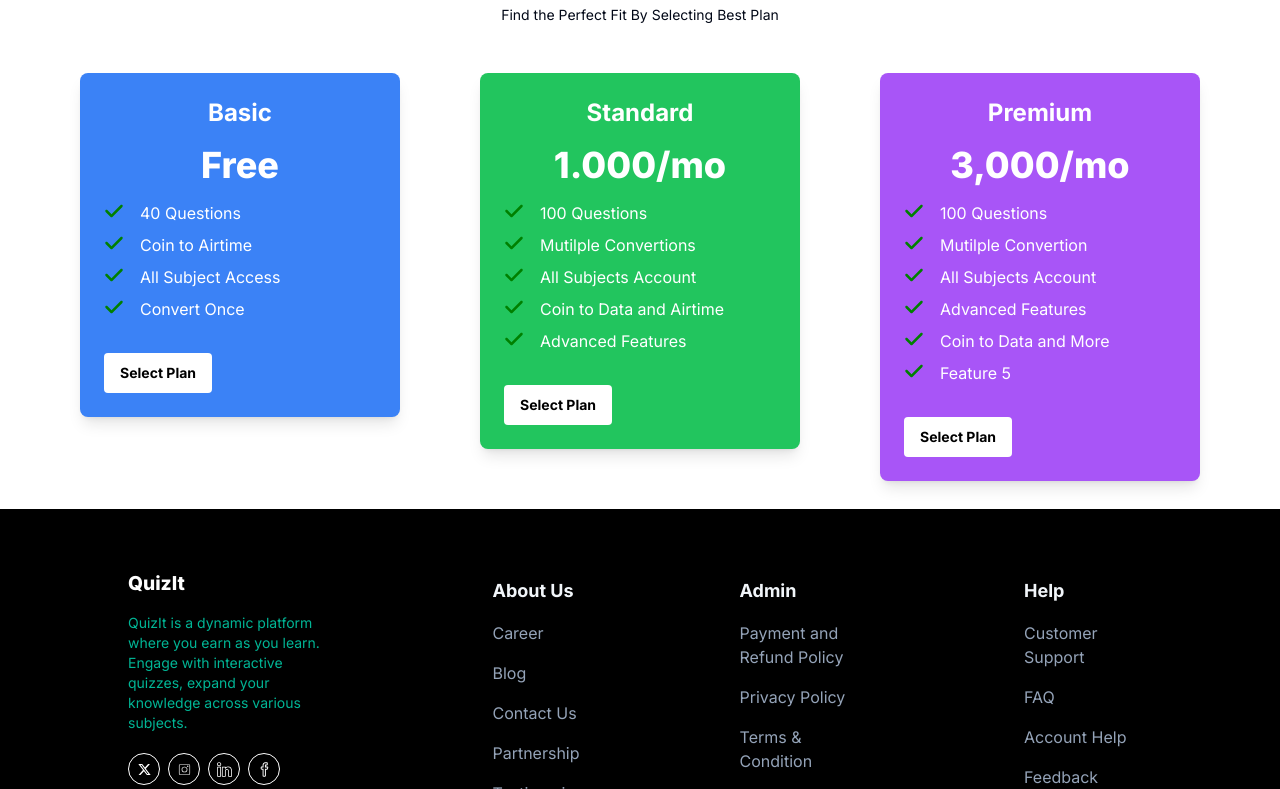
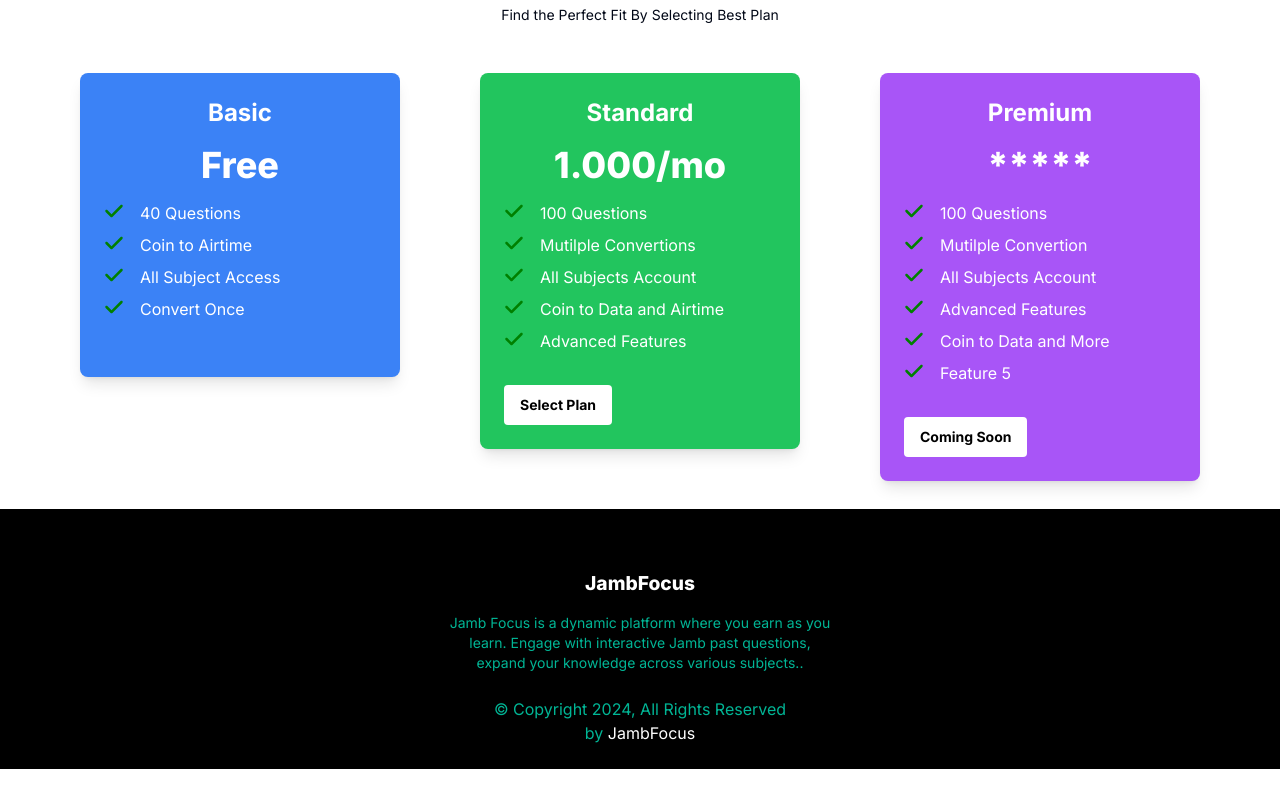
Before and after one commit to Abdulzeez403/quizit, a Next.js app: page / in a window 1280 px wide. Shown: the part 2011-2800 px from the top of the page. Built offline with nearby package versions, Linux system fonts and the light colour scheme.

Commit message:
bug fixed

```diff
--- a/app/(admin)/admin/reward/detial.tsx
+++ b/app/(admin)/admin/reward/detial.tsx
@@ -130,8 +130,7 @@
             </div>
             <div className='border-2 rounded-lg my-4'>
                 <div className='py-6 px-4 w-80'>
-                    <h3 className="text-lg font-semibold">Transaction</h3>
-                    <p className='text-sm'>Lorem ipsum dolor sit amet consectetur adipisicing elit. Nostrum eius saepe aut</p>
+                    <h3 className="text-lg font-semibold">Transactions</h3>
                 </div>
 
 
--- a/app/home/components/footer.tsx
+++ b/app/home/components/footer.tsx
@@ -1,140 +1,33 @@
 "use client"
-import Link from 'next/link'
 import React from 'react'
-import { RiTwitterXFill } from "react-icons/ri";
-import { CiInstagram } from "react-icons/ci";
-import { SlSocialFacebook } from "react-icons/sl";
-import { SlSocialLinkedin } from "react-icons/sl";
+
 
 export const Footer = () => {
     return (
         <div className='bg-black'>
 
             <div className='pageWidth pt-5' >
-                <div className='block pt-10 justify-between md:flex lg:flex'>
+                <div className='block pt-10 justify-center'>
 
                     <div>
-                        <div>
-                            {/* <Image src={Logo} alt="image" width={120} height={120} /> */}
-                            <h1 className='font-extrabold text-white text-[1.2rem] '>QuizIt</h1>
-                            <h4 className='text-customSecondary w-52 pt-4 text-sm'>QuizIt is a dynamic platform where you earn as you learn. Engage with interactive quizzes, expand your knowledge across various subjects.</h4>
+                        <div className='w-96 mx-auto'>
 
-                            {/* <div className='flex gap-x-2 items-center'>
-                          <Image src={ios} alt="image" width={130} height={130} />
-                          <Image src={ios} alt="image" width={130} height={130} />
-                      </div> */}
-
-                            <div className='pt-5 flex gap-x-2'>
-                                <div className='border border-white rounded-full w-8 h-8 flex items-center justify-center'>
-                                    <Link href="/">
-                                        <RiTwitterXFill color="white" size={15} />
-                                    </Link>
-                                </div>
-                                <div className='border border-white rounded-full w-8 h-8 flex items-center justify-center'>
-                                    <Link href="/">
-                                        <CiInstagram color="white" size={15} />
-                                    </Link>
-                                </div>
-                                <div className='border border-white rounded-full w-8 h-8 flex items-center justify-center'>
-                                    <Link href="/">
-                                        <SlSocialLinkedin color="white" size={15} />
-                                    </Link>
-                                </div>
-                                <div className='border border-white rounded-full w-8 h-8 flex items-center justify-center'>
-                                    <Link href="/">
-                                        <SlSocialFacebook color="white" size={15} />
-                                    </Link>
-                                </div>
-                            </div>
-                        </div>
-                    </div>
-
-                    <div>
-                        <h3 className='text-secondary py-2 text-lg font-bold'>About Us</h3>
-                        <div className=''>
-                            <div className='py-2 '>
-                                <Link href="/" className='text-slate-400'>Career</Link>
-
-                            </div>
-                            <div className='py-2 '>
-                                <Link href="/" className='text-slate-400'>Blog</Link>
-                            </div>
-
-                            <div className='py-2 '>
-                                <Link href="/" className='text-slate-400'>Contact Us</Link>
-                            </div>
-                            <div className='py-2 '>
-                                <Link href="/" className='text-slate-400'>Partnership</Link>
-                            </div>
-                            <div className='py-2 '>
-                                <Link href="/" className='text-slate-400'>Testimonies</Link>
-                            </div>
-
-
+                            <h1 className='font-extrabold text-white text-[1.2rem] text-center'>JambFocus</h1>
+                            <h4 className='text-customSecondary flex pt-4 text-sm text-center '>Jamb Focus is a dynamic platform where you earn as you learn. Engage with interactive Jamb past questions, expand your knowledge across various subjects..</h4>
                         </div>
 
 
-                    </div>
 
-                    <div className='w-32'>
-                        <h3 className='text-secondary py-2 text-lg font-bold'>Admin</h3>
+
+
+
+
                         <div className=''>
-                            <div className='py-2 '>
-                                <Link href="/" className='text-slate-400'> Payment and Refund Policy</Link>
-
-                            </div>
-                            <div className='py-2 '>
-                                <Link href="/" className='text-slate-400'>
-                                    Privacy Policy
-                                </Link>
-                            </div>
-
-                            <div className='py-2 '>
-                                <Link href="/" className='text-slate-400'> Terms & Condition</Link>
-                            </div>
-                            <div className='py-2 '>
-                                <Link href="/" className='text-slate-400'>Cookies Policy</Link>
-                            </div>
-
+                            <h4 className='text-customSecondary text-center py-6 w-42 '>© Copyright 2024, All Rights Reserved <br /> by <span className="text-white">JambFocus</span></h4>
                         </div>
-
 
                     </div>
 
-                    <div className='w-32'>
-                        <h3 className='text-secondary py-2 text-lg font-bold'>Help</h3>
-                        <div className=''>
-                            <div className='py-2 '>
-                                <Link href="/" className='text-slate-400'>Customer Support</Link>
-
-                            </div>
-                            <div className='py-2 '>
-                                <Link href="/" className='text-slate-400'>
-                                    FAQ
-                                </Link>
-                            </div>
-
-                            <div className='py-2 '>
-                                <Link href="/" className='text-slate-400'>
-                                    Account Help
-                                </Link>
-                            </div>
-                            <div className='py-2 '>
-                                <Link href="/" className='text-slate-400'>Feedback</Link>
-                            </div>
-
-
-
-                        </div>
-
-
-                    </div>
-                </div>
-
-
-
-                <div className=''>
-                    <h4 className='text-customSecondary text-center py-6 w-42 '>© Copyright 2024, All Rights Reserved <br /> by Codebaze</h4>
                 </div>
             </div>
         </div>
--- a/app/home/components/herosecton.tsx
+++ b/app/home/components/herosecton.tsx
@@ -32,11 +32,11 @@
                     <div className=''>
                         <h4 className='text-center font-extrabold text-[2rem] text-white md:text-[4rem] md:text-start lg:text-[4rem]
                         lg:text-start lg:w-[37rem] '>Daily Quiz, Daily Bonus while you sharpen  Your skill</h4>
-                        <p className='py-4 text-sm text-white text-center md:text-left lg:text-left'>QuiZit is platform to sharpen your examination skill both on jamb, wace and toher</p>
+                        <p className='py-4 text-sm text-white text-center md:text-left lg:text-left'>JambFocus is platform to sharpen your examination skill both on jamb, wace and toher</p>
                         <div className="flex justify-center md:block md:justify-start lg:block lg:justify-star">
 
                             {
-                                userCookie?._id ? (<Link href="/quiz">
+                                userCookie?._id ? (<Link href="/admin">
                                     <Button className='bg-white text-customPrimary hover:bg-slate-300'>Start Quiz</Button>
                                 </Link>) : (
                                     <Button className='bg-white text-customPrimary hover:bg-slate-300' onClick={handleOpenModal}>Start Quiz</Button>
--- a/app/home/components/pricing.tsx
+++ b/app/home/components/pricing.tsx
@@ -82,7 +82,7 @@
         {
             id: 3,
             title: 'Premium',
-            price: '3,000/mo',
+            price: '*****',
             features: [
                 '100 Questions',
                 'Mutilple Convertion',
@@ -112,9 +112,14 @@
                     ))}
                 </div>
                 {userCookie?._id ? (
-                    <Button className="bg-white text-black font-bold py-2 px-4 rounded " onClick={() => handlepayment()}>Select Plan</Button>
+                    <Button className={`bg-white text-black font-bold py-2 px-4 rounded ${title === "Basic" ? "hidden" : "flex"}`} onClick={() => handlepayment()}>
+                        {title === "Premium" ? (<h4>Coming Soon</h4>) : (
+                            < h4 >Select Plan</h4>)}</Button>
                 ) : (
-                    <Button className="bg-white text-black font-bold py-2 px-4 rounded " onClick={() => handleOpenModal()}>Select Plan</Button>
+                    <Button className={`bg-white text-black font-bold py-2 px-4 rounded ${title === "Basic" ? "hidden" : "flex"}`} onClick={() => handleOpenModal()}>
+                        {title === "Premium" ? (<h4>Coming Soon</h4>) : (
+                            < h4 >Select Plan</h4>)}</Button>
+
                 )
 
                 }
--- a/app/quiz/detial.tsx
+++ b/app/quiz/detial.tsx
@@ -1,14 +1,13 @@
 "use client"
 import React, { useEffect, useState } from 'react';
 import QuestionTemplate from './components/questionTemplate';
-import Image from "next/image"
-import User from "../../public/user.png"
 import { ResponsiveDrawerDialog } from '../components/modal/responsivedrawer';
 import { Select, SelectContent, SelectItem, SelectTrigger, SelectValue } from '@/components/ui/select';
 import LoadingSpinner from '../components/loader';
 import { Button } from '@/components/ui/button';
 import Cookies from 'universal-cookie';
 import { useAuthContext } from '../(auth)/context';
+import Link from "next/link"
 
 
 
@@ -116,10 +115,9 @@
 
             <div className='bg-customPrimary'>
                 <div className=' py-2 pageWidth flex justify-between items-center'>
-                    <h3 className='text-white'>QuizIt</h3>
+                    <Link href="/" className='text-white'>JambFocus</Link>
                     <div className='flex gap-x-5 items-center text-white'>
                         <h4>{userCookie?.username}</h4>
-                        {/* <Image src={User} alt="image" className='rounded-full' width={40} height={40} /> */}
                     </div>
 
                 </div>
@@ -178,7 +176,7 @@
 
                     </Select>
 
-                    <Button onClick={handleStartQuiz} className='bg-customPrimary text-white w-40'>
+                    <Button onClick={handleStartQuiz} className='bg-customPrimary text-white w-40  hover:bg-customSecondary'>
                         Start Quiz
                     </Button>
 
```
Also changed, not shown: app/(admin)/admin/detail.tsx (+2 -7 lines), app/(admin)/admin/mainLayout.tsx (+25 -12 lines), app/homeLayout.tsx (+4 -3 lines), app/quiz/components/questionTemplate.tsx (+23 -3 lines), public/coin.png.
